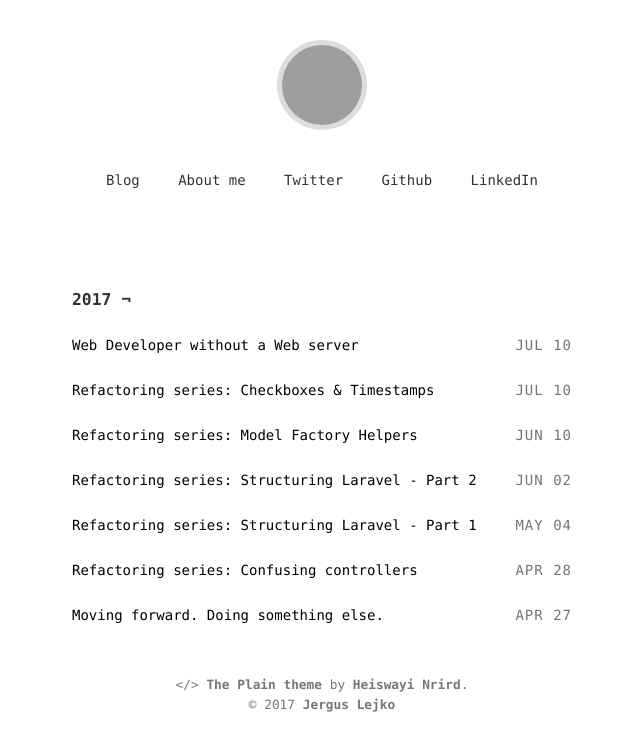
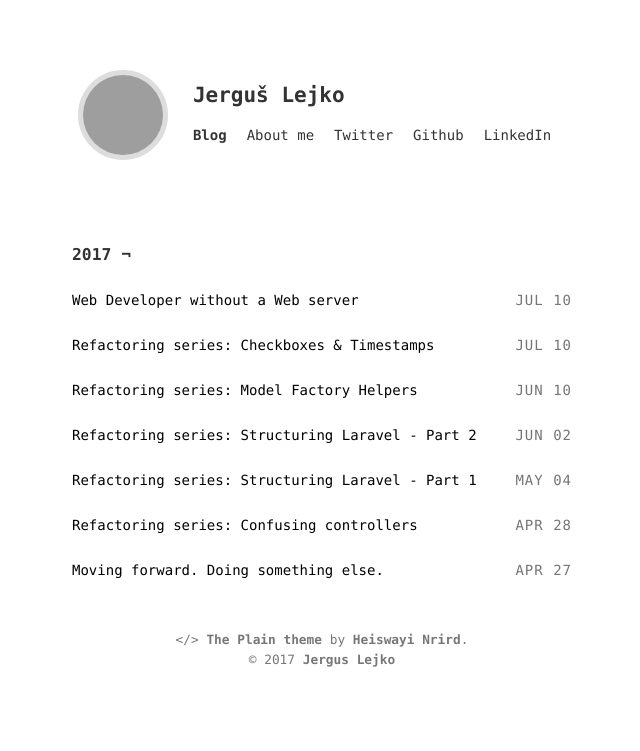
Before and after one commit to jerguslejko/website, a Jekyll site: the page built from index.html, in a window 1280 px wide, cut to the strip 0-751 px from the top of the page. Shown: the whole strip, without its empty margins (318-958 px from the left). Built offline with Jekyll 4.4.1, drawn with Linux system fonts in a browser that asks for light colours; grey boxes are pictures that could not be loaded.

Commit message:
style navbar

```diff
--- a/_includes/header.html
+++ b/_includes/header.html
@@ -1,26 +1,18 @@
-<aside class="logo">
+<aside class="logo flex flex-center">
 
-	{% if page.url == '/index.html' or page.url == '/' %}
-		{% assign link = 'https://about.jerguslejko.com' %}
-		{% assign prompt = 'About the Author' %}
-	{% else %}
-		{% assign link = '/' %}
-		{% assign prompt = 'Back to Home' %}
-	{% endif %}
-
-	<a href="{{ link | prepend: site.baseurl }}">
+    <div class="text-right mr-1">
+        <a href="#" class="photo">
             <img src="https://www.gravatar.com/avatar/{{ site.author_gravatar }}.png?s=80" class="gravatar">
         </a>
-	<span class="logo-prompt">{{ prompt }}</span>
+    </div>
+    <div class="ml-1">
+        <h1 class="mb-1">Jerguš Lejko</h1>
 
-</aside>
-
-<nav>
-    <ul>
-        <li>
+        <ul class="flex flex-wrap">
+            <li{% if page.url != '/about' %} class="active"{% endif %}>
                 <a href="/">Blog</a>
             </li>
-        <li>
+            <li{% if page.url == '/about' %} class="active"{% endif %}>
                 <a href="/about">About me</a>
             </li>
             <li>
@@ -33,4 +25,6 @@
                 <a target="_blank" rel="noopener" href="https://www.linkedin.com/in/jergu%C5%A1-lejko-99222379">LinkedIn</a>
             </li>
         </ul>
-</nav>
+    </div>
+
+</aside>
--- a/_sass/main.scss
+++ b/_sass/main.scss
@@ -45,16 +45,25 @@ blockquote {
   background: #eee;
 }
 .logo {
-  position: relative;
-  margin: 0 auto 35px;
-  text-align: center;
-  animation-duration: 0.7s;
-  animation-fill-mode: both;
-  animation-name: bounce;
-  -webkit-animation-duration: 0.7s;
-  -webkit-animation-fill-mode: both;
-  -webkit-animation-name: bounce;
-  a {
+  margin: 30px 0 80px 0;
+  h1 {
+    margin: 0 0 20px 0;
+  }
+
+  ul {
+    margin: 0;
+    padding: 0;
+    display: flex;
+    list-style: none;
+
+    li {
+      margin-right: 20px;
+      a { border: 0 }
+      &.active a { font-weight: bold }
+    }
+  }
+
+  a.photo {
     background: #ddd;
     color: #000;
     text-decoration: none;
@@ -68,51 +77,11 @@ blockquote {
     line-height: 100px;
     border: 5px solid #fff;
     box-sizing: border-box;
-    &:hover,
-    &:focus {
-      background: #f14e32;
-    }
-    &:hover + .logo-prompt,
-    &:focus + .logo-prompt {
-      display: inline-block !important;
-    }
     .gravatar {
       margin-top: 5px;
       -webkit-border-radius: 50%;
       -moz-border-radius: 50%;
       border-radius: 50%;
-    }
-    @media (max-width : 480px) {&:hover + .logo-prompt,
-      &:focus + .logo-prompt {
-        display: none !important;
-      }
-    }
-  }
-  .logo-prompt {
-    position: absolute;
-    display: none;
-    vertical-align: middle;
-    padding: 5px;
-    border-radius: 3px;
-    background: #666;
-    background: rgba(0,0,0,.5);
-    margin-left: 15px;
-    color: #fff;
-    font-size: 0.8235em;
-    text-align: center;
-    line-height: 1.2;
-    top: 50%;
-    margin-top: -10px;
-    &:before {
-      content: "";
-      border-width: 5px 5px 5px 0;
-      border-style: solid;
-      border-color: transparent #666;
-      border-color: transparent rgba(0,0,0,.5);
-      position: absolute;
-      top: 50%;
-      left: -5px;
-      margin-top: -5px;
     }
   }
 }
--- a/core.scss
+++ b/core.scss
@@ -6,3 +6,15 @@
 @import 'syntax';
 @import 'timeline';
 @import 'nav';
+
+.mr-1 { margin-right: 10px }
+.ml-1 { margin-left: 10px }
+
+.text-center { text-align: center }
+.text-right  { text-align: right }
+.text-left   { text-align: left }
+
+.flex { display: flex }
+.flex-1 { flex: 1 }
+.flex-center { justify-content: center; align-items: center }
+.flex-wrap { flex-wrap: wrap }
```
Lines whose indentation alone changed are shown as unchanged.
